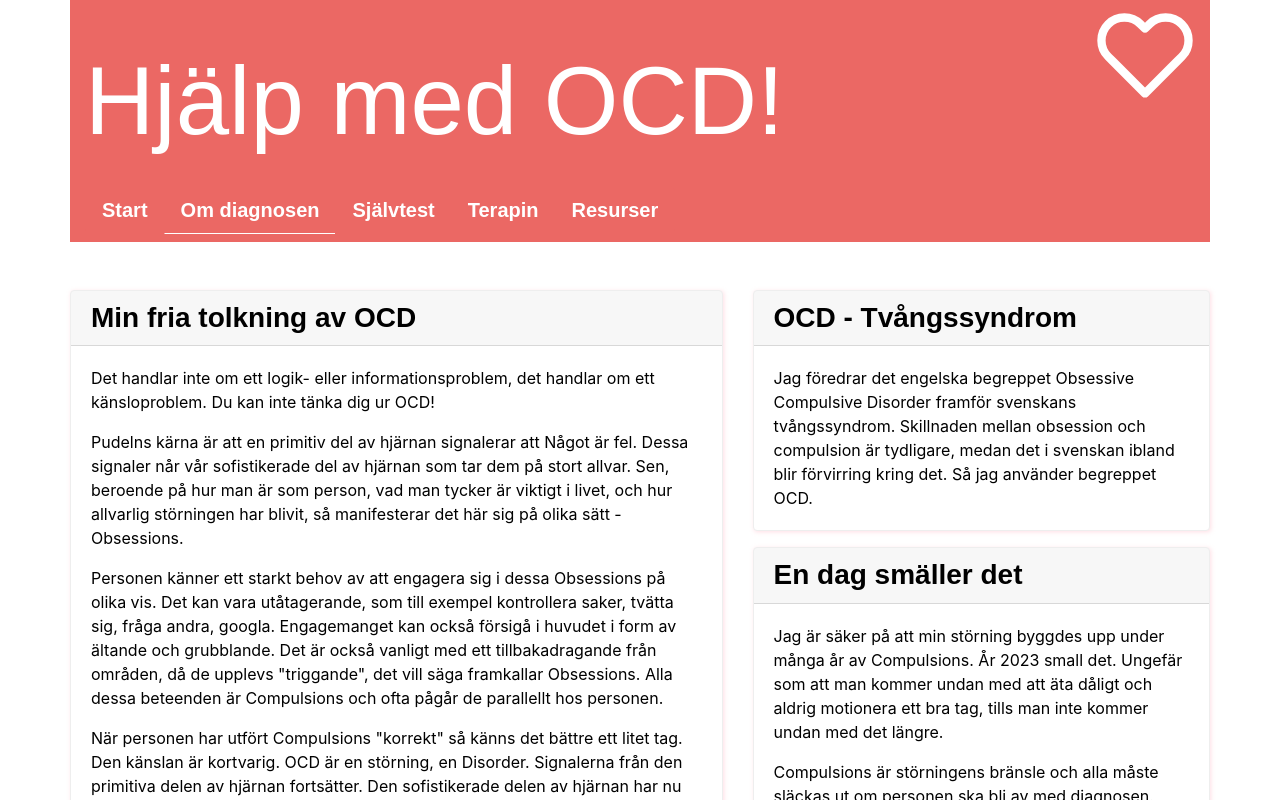
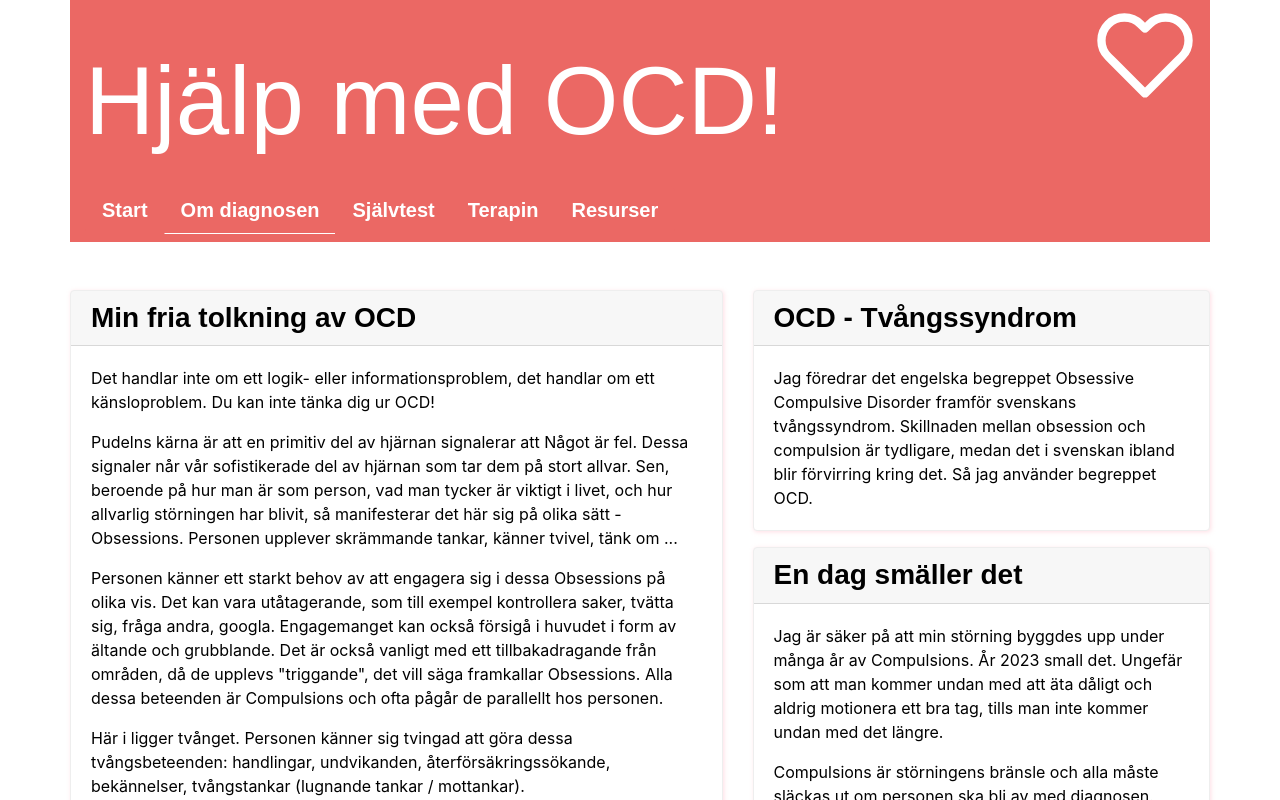
Before and after one commit to henrikmathiesen/hmo, an Angular app: page /#/om in a window 1280 px wide. Shown: the top 800 px of the page. Built offline with nearby package versions, Linux system fonts and the light colour scheme; a web font is replaced by a local one.

Commit message:
Updated text

```diff
--- a/src/app/routes/om/om.component.html
+++ b/src/app/routes/om/om.component.html
@@ -9,7 +9,8 @@
                 Pudelns kärna är att en primitiv del av hjärnan signalerar att Något är fel. Dessa signaler
                 når vår sofistikerade del av hjärnan som tar dem på stort allvar. Sen, beroende på hur man
                 är som person, vad man tycker är viktigt i livet, och hur allvarlig störningen har blivit,
-                så manifesterar det här sig på olika sätt - Obsessions.
+                så manifesterar det här sig på olika sätt - Obsessions. Personen upplever skrämmande tankar,
+                känner tvivel, tänk om ...
             </p>
             <p class="card-text">
                 Personen känner ett starkt behov av att engagera sig i dessa Obsessions på olika vis.
@@ -17,6 +18,10 @@
                 kan också försigå i huvudet i form av ältande och grubblande. Det är också vanligt med ett
                 tillbakadragande från områden, då de upplevs "triggande", det vill säga framkallar Obsessions.
                 Alla dessa beteenden är Compulsions och ofta pågår de parallellt hos personen.
+            </p>
+            <p class="card-text">
+                Här i ligger tvånget. Personen känner sig tvingad att göra dessa tvångsbeteenden:
+                handlingar, undvikanden, återförsäkringssökande, bekännelser, tvångstankar (lugnande tankar / mottankar).
             </p>
             <p class="card-text">
                 När personen har utfört Compulsions "korrekt" så känns det bättre ett litet tag. Den känslan är kortvarig.
--- a/src/app/routes/terapin/terapin.component.html
+++ b/src/app/routes/terapin/terapin.component.html
@@ -68,6 +68,7 @@
                 Exakta detaljer kring dina Obsessions, dina "teman" är mindre viktiga.
                 Exakta detaljer kring vilka Compulsions du gör är mindre viktiga.
                 Varför just du har fått OCD, din barndom är också mindre viktiga frågor.
+                Lär i stället känna de mönster som OCD opererar kring.
             </p>
         </app-card>
         <app-card [header]="'Du väljer mellan två helveten'">
```
